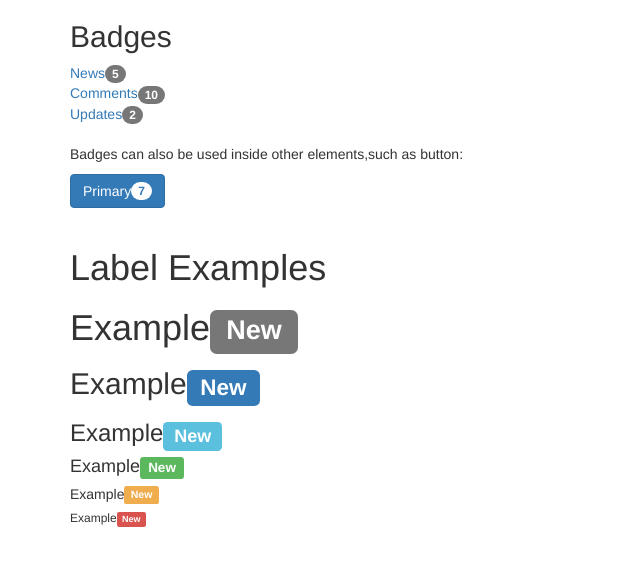
After one commit to rkpust/Bootstrap3Practise, a PHP site: page /BSbadgesOrLabels.php in a window 1280 px wide. The commit adds this page. Shown: the top 566 px of the page, without its empty margins (0-640 px from the left). Run offline with PHP 8.4, Linux system fonts and the light colour scheme.

Commit message:
BS Badges Or Labels Example

```diff
--- /dev/null
+++ b/BSbadgesOrLabels.php
@@ -0,0 +1,40 @@
+<!DOCTYPE html>
+<html lang="en">
+<head>
+	<meta charset="utf-8">
+	<meta name="viewport" content="width=device-width,  initial-scale=1">
+	<title>BS Badge Or Label Examples</title>
+	<link rel="stylesheet" href="css/bootstrap.min.css">
+	<script type="text/javascript" src="js/bootstrap.min.js"></script>
+	<script type="text/javascript" src="js/vendor/jquery-1.12.0.min.js"></script>
+</head>
+
+<body>
+
+	<div class="container">
+		<h2>Badges</h2>
+		<a href="#">News<span class="badge">5</span></a><br>
+		<a href="#">Comments<span class="badge">10</span></a><br>
+		<a href="#">Updates<span class="badge">2</span></a>
+
+		<br>
+		<br>
+		<p>Badges can also be used inside other elements,such as button:</p>
+		<button type="button" class="btn btn-primary">Primary<span class="badge">7</span></button>
+
+		<br>
+		<br>
+
+		<h1>Label Examples</h1>
+
+		<h1>Example<span class="label label-default">New</span></h1>
+		<h2>Example<span class="label label-primary">New</span></h2>
+		<h3>Example<span class="label label-info">New</span></h3>
+		<h4>Example<span class="label label-success">New</span></h4>
+		<h5>Example<span class="label label-warning">New</span></h5>
+		<h6>Example<span class="label label-danger">New</span></h6>
+     </div>
+
+
+</body>
+</html>
--- a/index.php
+++ b/index.php
@@ -62,6 +62,9 @@
 			<a href="BSbuttonGroups.php"> <button type="button" class="
 				btn">BS Button Groups</button> </a>
 
+			<a href="BSbadgesOrLabels.php"> <button type="button" class="
+				btn btn-default">BS Badges</button> </a>
+
 
 			</div>
 
```
